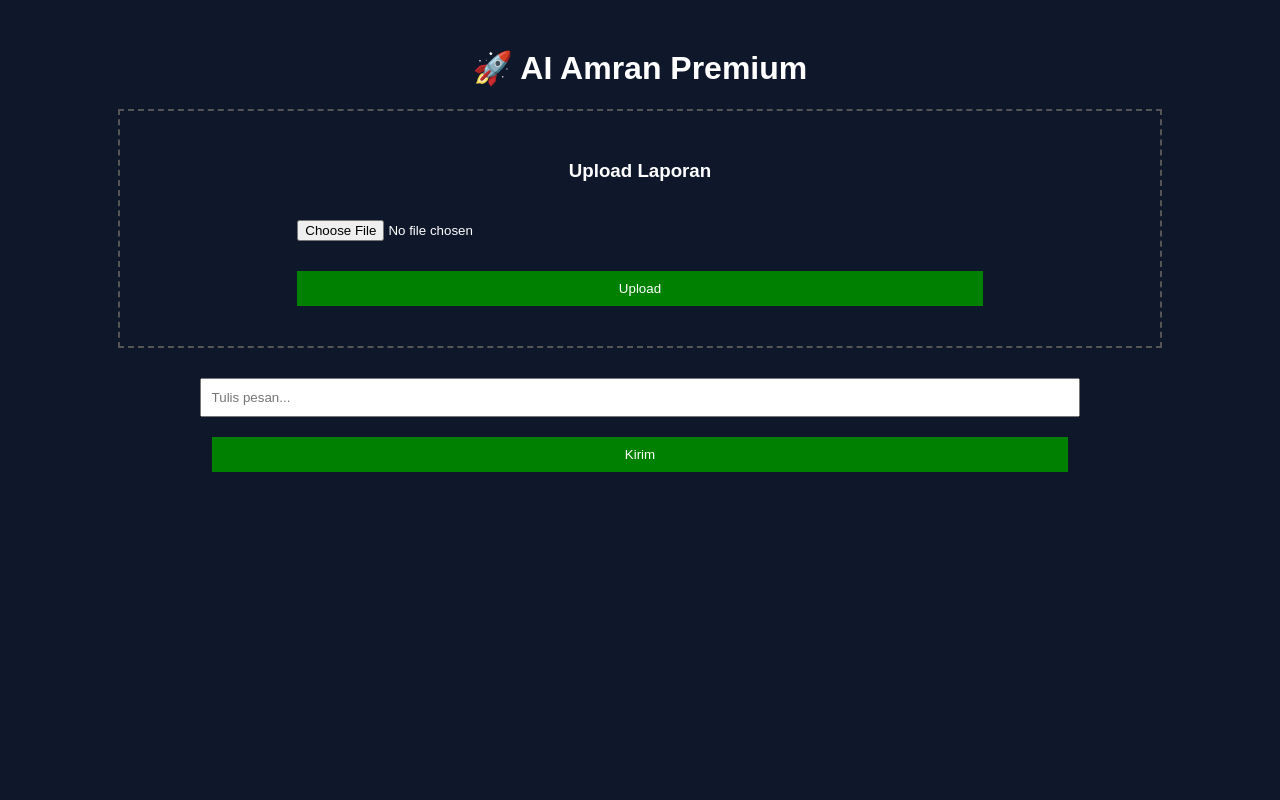
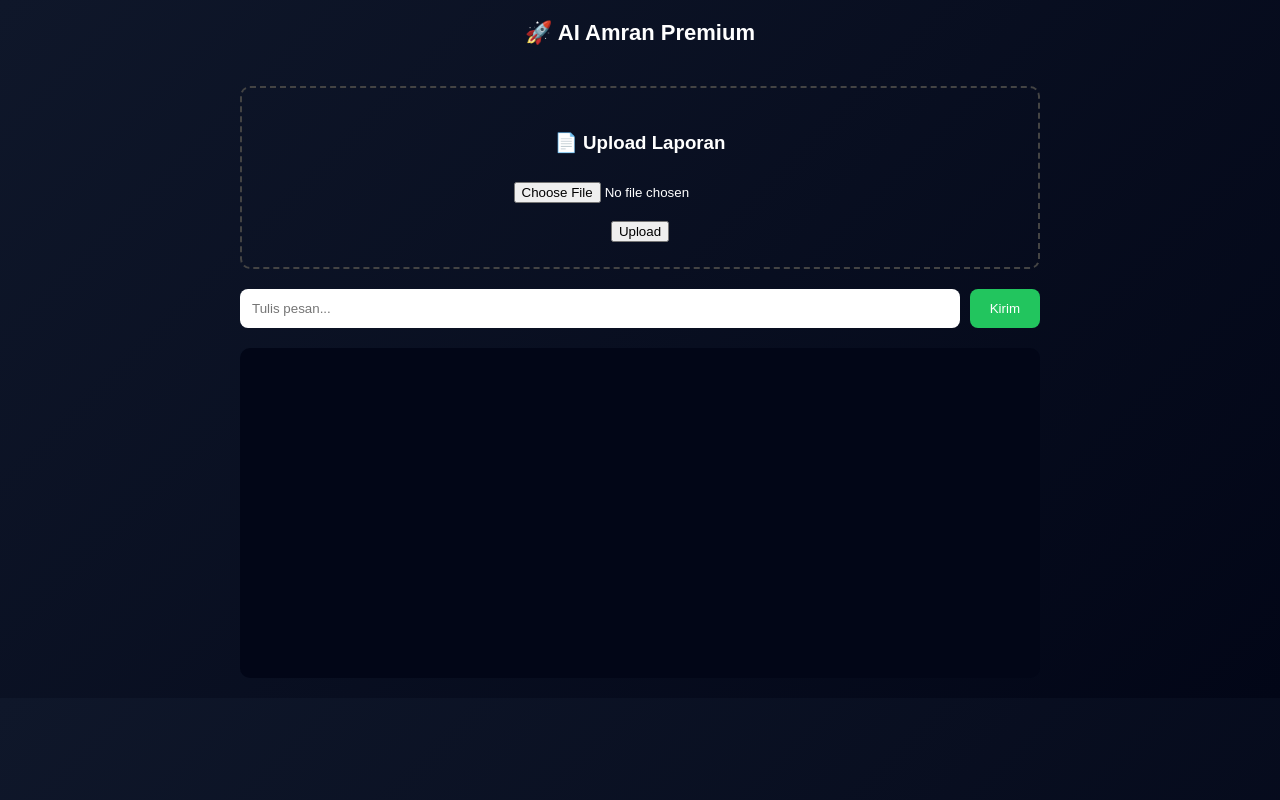
Before and after one commit to amran-beep/ai-agent, a website: page public/index.html in a window 1280 px wide. Drawn offline with Linux system fonts and the light colour scheme.

Commit message:
Update index.html

```diff
--- a/public/index.html
+++ b/public/index.html
@@ -3,78 +3,144 @@
 <head>
   <meta charset="UTF-8">
   <title>AI Amran Premium</title>
+  <meta name="viewport" content="width=device-width, initial-scale=1.0">
+
   <style>
     body {
-      background: #0f172a;
+      margin: 0;
+      font-family: Arial, sans-serif;
+      background: linear-gradient(135deg, #0f172a, #020617);
       color: white;
-      font-family: Arial;
       text-align: center;
+    }
+
+    header {
+      padding: 20px;
+      font-size: 22px;
+      font-weight: bold;
+    }
+
+    .container {
+      max-width: 800px;
+      margin: auto;
       padding: 20px;
     }
 
-    .box {
-      border: 2px dashed #555;
-      padding: 30px;
-      margin: 20px auto;
-      width: 80%;
+    .upload-box {
+      border: 2px dashed #444;
+      padding: 25px;
+      border-radius: 10px;
+      margin-bottom: 20px;
     }
 
-    input, button {
-      padding: 10px;
-      margin: 10px;
-      width: 70%;
+    input[type="file"] {
+      margin-top: 10px;
     }
 
-    button {
-      background: green;
+    .chat-input {
+      display: flex;
+      gap: 10px;
+      margin-top: 20px;
+    }
+
+    .chat-input input {
+      flex: 1;
+      padding: 12px;
+      border-radius: 8px;
+      border: none;
+    }
+
+    .chat-input button {
+      padding: 12px 20px;
+      border: none;
+      border-radius: 8px;
+      background: #22c55e;
       color: white;
-      border: none;
       cursor: pointer;
     }
 
     #chatBox {
+      text-align: left;
       margin-top: 20px;
-      text-align: left;
-      width: 80%;
-      margin-left: auto;
-      margin-right: auto;
+      background: #020617;
+      padding: 15px;
+      border-radius: 10px;
+      height: 300px;
+      overflow-y: auto;
+    }
+
+    .user {
+      color: #38bdf8;
+      margin-bottom: 5px;
+    }
+
+    .ai {
+      color: #4ade80;
+      margin-bottom: 10px;
+    }
+
+    .loading {
+      color: yellow;
     }
   </style>
 </head>
+
 <body>
 
-<h1>🚀 AI Amran Premium</h1>
+<header>🚀 AI Amran Premium</header>
 
-<div class="box">
-  <h3>Upload Laporan</h3>
+<div class="container">
+
+  <!-- UPLOAD -->
+  <div class="upload-box">
+    <h3>📄 Upload Laporan</h3>
     <input type="file" id="fileInput">
-  <br>
+    <br><br>
     <button onclick="uploadFile()">Upload</button>
   </div>
 
-<div>
-  <input type="text" id="message" placeholder="Tulis pesan...">
+  <!-- CHAT -->
+  <div class="chat-input">
+    <input type="text" id="message" placeholder="Tulis pesan..." onkeypress="handleEnter(event)">
     <button onclick="sendMessage()">Kirim</button>
   </div>
 
+  <!-- CHAT BOX -->
   <div id="chatBox"></div>
 
+</div>
+
 <script>
-const API_URL = "https://ai-agent-1-bqks.onrender.com"; // GANTI kalau domain beda
+const API_URL = "https://ai-agent-1-bqks.onrender.com";
 
-function addChat(text) {
+// tampilkan chat
+function addChat(text, type) {
   const div = document.createElement("div");
+  div.className = type;
   div.innerText = text;
   document.getElementById("chatBox").appendChild(div);
+
+  // auto scroll
+  const box = document.getElementById("chatBox");
+  box.scrollTop = box.scrollHeight;
+}
+
+// ENTER = kirim
+function handleEnter(e) {
+  if (e.key === "Enter") sendMessage();
 }
 
 // CHAT
 async function sendMessage() {
-  const message = document.getElementById("message").value;
+  const input = document.getElementById("message");
+  const message = input.value;
 
   if (!message) return alert("Isi pesan dulu!");
 
-  addChat("User: " + message);
+  addChat("User: " + message, "user");
+  input.value = "";
+
+  addChat("AI sedang berpikir...", "loading");
 
   try {
     const res = await fetch(API_URL + "/chat", {
@@ -87,15 +153,19 @@ async function sendMessage() {
 
     const data = await res.json();
 
-    addChat(data.reply);
+    // hapus loading
+    document.querySelector(".loading")?.remove();
+
+    addChat(data.reply, "ai");
 
   } catch (err) {
-    addChat("Error koneksi ❌");
+    document.querySelector(".loading")?.remove();
+    addChat("Gagal koneksi ke server ❌", "ai");
     console.error(err);
   }
 }
 
-// UPLOAD
+// UPLOAD FILE
 async function uploadFile() {
   const fileInput = document.getElementById("fileInput");
 
@@ -106,7 +176,7 @@ async function uploadFile() {
   const formData = new FormData();
   formData.append("file", fileInput.files[0]);
 
-  addChat("Uploading file...");
+  addChat("Uploading file...", "loading");
 
   try {
     const res = await fetch(API_URL + "/upload", {
@@ -116,10 +186,12 @@ async function uploadFile() {
 
     const data = await res.json();
 
-    addChat(data.reply);
+    document.querySelector(".loading")?.remove();
+    addChat(data.reply, "ai");
 
   } catch (err) {
-    addChat("Upload gagal ❌");
+    document.querySelector(".loading")?.remove();
+    addChat("Upload gagal ❌", "ai");
     console.error(err);
   }
 }
```
Lines whose indentation alone changed are shown as unchanged.
